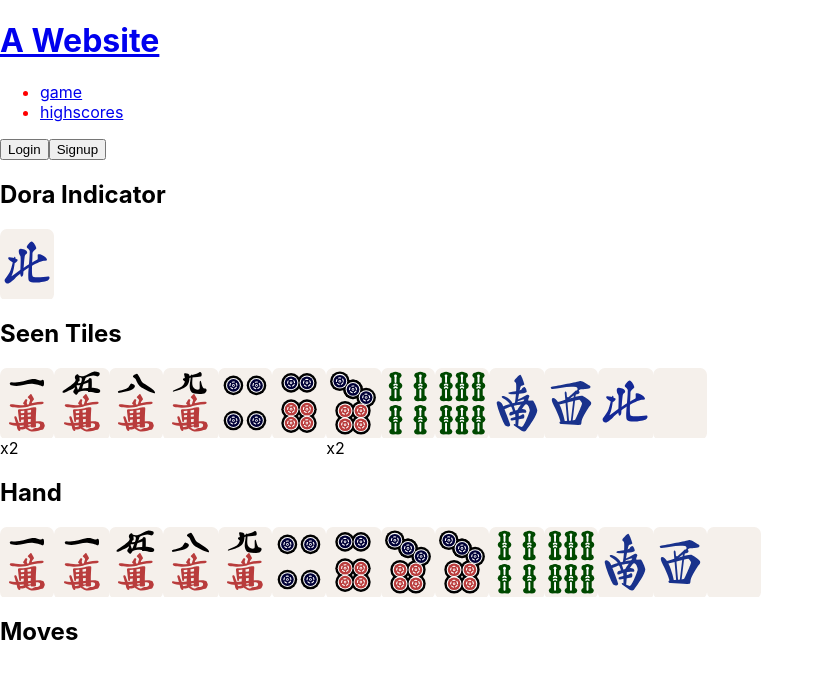
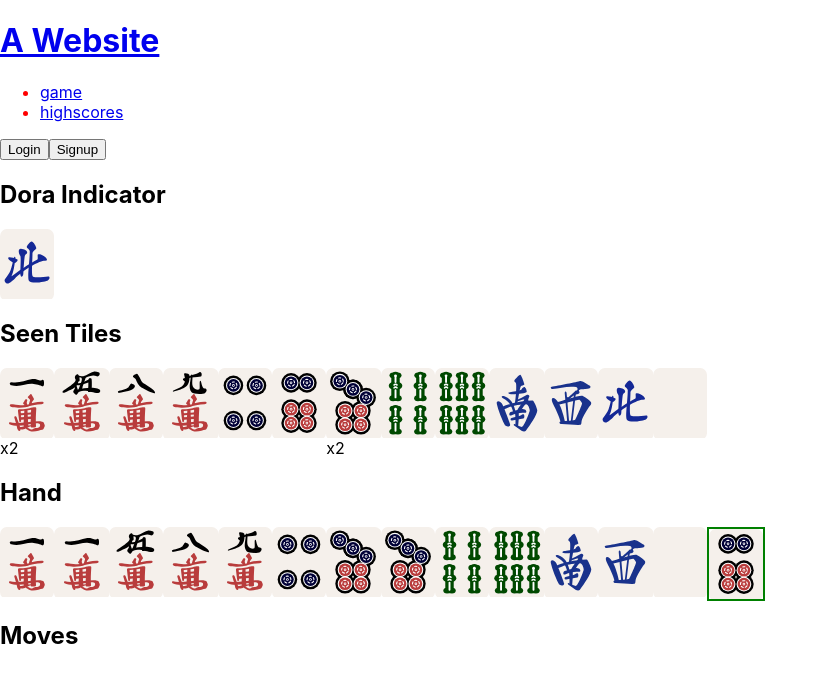
Before and after one commit to gminteer/tenpai-buddy, a React (Create React App) app in the folder client/: page /game in a window 1280 px wide. Shown: the top 682 px of the page, without its empty margins (0-828 px from the left). Built offline with nearby package versions, Linux system fonts and the light colour scheme; the HTML template or start-up script is replaced by a standard one.

Commit message:
some rough styling, split drawn tile out of hand

```diff
--- a/client/src/components/TileGroup.js
+++ b/client/src/components/TileGroup.js
@@ -5,7 +5,6 @@ import Tile from './Tile';
 import styles from './TileGroup.module.scss';
 
 export default function TileGroup({tiles, clickHandler}) {
-  console.log(tiles, clickHandler);
   return (
     <div className={styles.TileGroup}>
       {tiles.map((id) => (
--- a/client/src/pages/Game.js
+++ b/client/src/pages/Game.js
@@ -2,7 +2,7 @@ import React from 'react';
 import {useSelector, useDispatch} from 'react-redux';
 
 import {sortedCopy, byIndex} from 'utils/mahjong/helper';
-import {findDrops, findBestScore} from 'utils/mahjong/score';
+import {scoreMove} from 'utils/mahjong/score';
 import {discardTile, drawTile} from 'slices/game';
 import TileGroup from 'components/TileGroup';
 import Tile from 'components/Tile';
@@ -16,11 +16,9 @@ export default function Home() {
 
   const dispatch = useDispatch();
   function discard(id) {
-    const bestScore = findDrops(hand);
-    console.log(bestScore);
+    const results = scoreMove(hand, id);
+    console.log(results);
     dispatch(discardTile(id));
-    const userScore = findBestScore(hand);
-    console.log(userScore);
     dispatch(drawTile());
   }
   console.log(hand);
@@ -38,12 +36,22 @@ export default function Home() {
         ))}
       </div>
       <h2>Hand</h2>
-      <TileGroup tiles={hand} clickHandler={discard} />
+      <div className={styles.hand}>
+        <TileGroup tiles={hand} clickHandler={discard} />
+        <div className={styles.drawn}>
+          <Tile
+            id={game.drawnTile}
+            clickHandler={() => discard(game.drawnTile)}
+          />
+        </div>
+      </div>
       <h2>Moves</h2>
       {game.moves.map(({hand, discard}) => (
-        <div>
-          <TileGroup tiles={hand} />
-          <Tile id={discard} />
+        <div className={styles.moves}>
+          <TileGroup tiles={sortedCopy(hand)} />
+          <div className={styles.discard}>
+            <Tile id={discard} />
+          </div>
         </div>
       ))}
     </main>
--- a/client/src/pages/Game.module.scss
+++ b/client/src/pages/Game.module.scss
@@ -3,4 +3,15 @@
     display: flex;
     flex-wrap: wrap;
   }
+  .moves,
+  .hand {
+    display: flex;
+    flex-wrap: wrap;
+    .discard {
+      border: 2px solid red;
+    }
+    .drawn {
+      border: 2px solid green;
+    }
+  }
 }
--- a/client/src/slices/game.js
+++ b/client/src/slices/game.js
@@ -13,24 +13,28 @@ function initialState() {
     deadTiles.push(wall.pop());
   }
   const hand = [];
-  for (let i = 0; i < 14; i++) {
+  for (let i = 0; i < 13; i++) {
     hand.push(wall.pop());
   }
+  const drawnTile = wall.pop();
   const seenTiles = [];
   seenTiles.push(doraIndicators[0]);
-  seenTiles.push(...hand);
+  seenTiles.push(...hand, drawnTile);
   const moves = [];
-  return {wall, doraIndicators, deadTiles, hand, seenTiles, moves};
+  return {wall, doraIndicators, deadTiles, hand, drawnTile, seenTiles, moves};
 }
 
 const reducers = {
   discardTile(state, {payload}) {
-    state.hand = state.hand.filter((tile) => tile !== payload);
+    if (payload !== state.drawnTile) {
+      state.hand = state.hand.filter((tile) => tile !== payload);
+      state.hand.push(state.drawnTile);
+    }
     state.moves.push({discard: payload, hand: [...state.hand]});
   },
   drawTile(state) {
     const newTile = state.wall.pop();
-    state.hand.push(newTile);
+    state.drawnTile = newTile;
     state.seenTiles.push(newTile);
   },
 };
--- a/client/src/utils/mahjong/score.js
+++ b/client/src/utils/mahjong/score.js
@@ -149,10 +149,13 @@ export function findDrops(tiles) {
 
 export function scoreMove(tiles, discard) {
   const drops = findDrops(tiles);
-  console.log(drops);
   if (drops.unmatched.includes(discard)) {
     console.log('Check ukeire here');
   } else {
-    console.log('Bad move?');
+    console.log(
+      `Bad move? Discarded: "${discard}", unmatched: `,
+      drops.unmatched
+    );
   }
+  return drops;
 }
```
